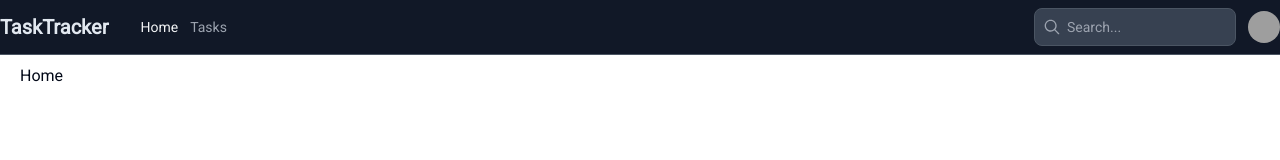
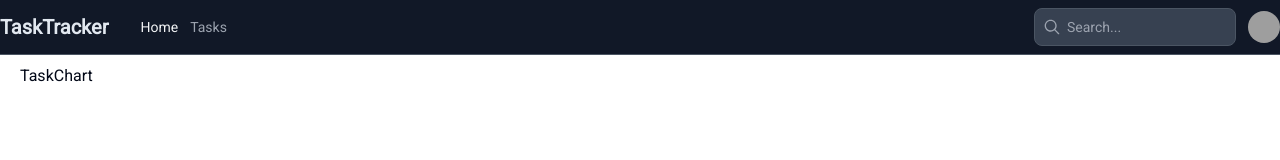
Before and after one commit to KennyMwendwaX/task-trace, a Next.js app: page / in a window 1280 px wide. Shown: the top 160 px of the page. Built offline with nearby package versions, Linux system fonts and the light colour scheme; grey boxes are pictures that could not be loaded.

Commit message:
Created TaskTracker.tsx

```diff
--- a/app/page.tsx
+++ b/app/page.tsx
@@ -1,9 +1,12 @@
+import TaskChart from "@/components/TaskChart";
 import { Button } from "@/components/ui/button";
 
 export default function Home() {
   return (
     <>
-      <div className="container mx-auto mt-4 px-5 pb-5 pt-12">Home</div>
+      <div className="container mx-auto mt-4 px-5 pb-5 pt-12">
+        <TaskChart />
+      </div>
     </>
   );
 }
--- /dev/null
+++ b/components/TaskChart.tsx
@@ -0,0 +1,7 @@
+export default function TaskChart() {
+  return (
+    <>
+      <div>TaskChart</div>
+    </>
+  );
+}
```
